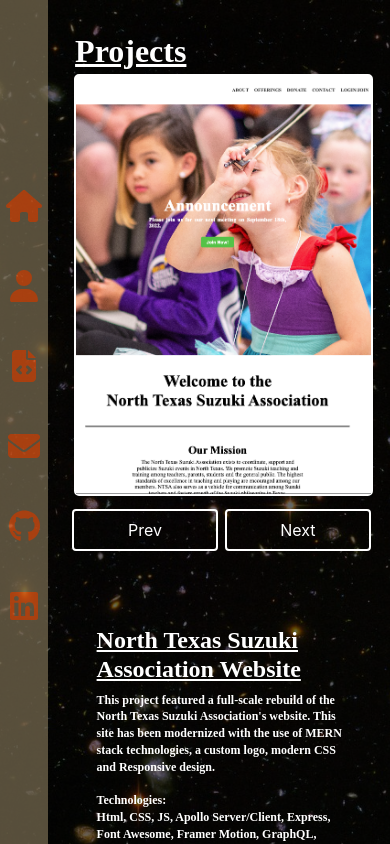
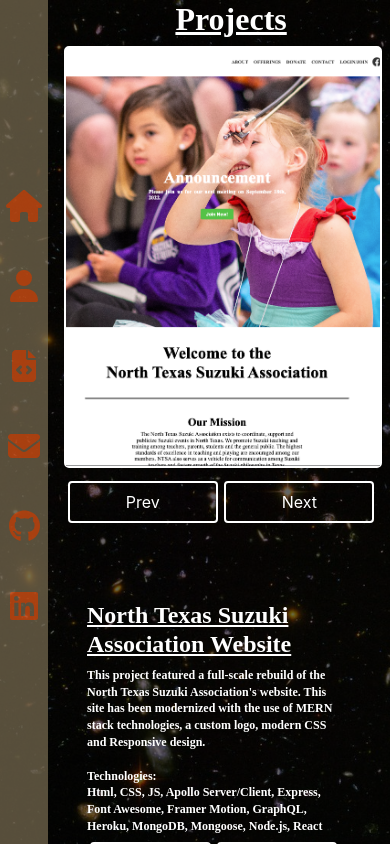
Before and after one commit to cmd0160/react_portfolio, a React (Create React App) app: page /react_portfolio/Projects in a window 390 px wide. Shown: the top 844 px of the page. Built offline with nearby package versions, Linux system fonts and the light colour scheme; a web font is replaced by a local one.

Commit message:
fixed some styling on projects page

```diff
--- a/src/components/Projects/Projects.css
+++ b/src/components/Projects/Projects.css
@@ -1,6 +1,7 @@
 .projects_con {
     display: flex;
     flex-direction: row;
+    padding: 0 7rem;
 }
 
 .projects_title {
@@ -19,7 +20,7 @@
 }
 
 .carousel {
-    height: 45vh;
+    height: 60vh;
     width: 100%;
     display: flex;
     flex-direction: column;
@@ -102,15 +103,18 @@
     .projects_con {
         display: flex;
         flex-direction: column;
+        padding: 0;
+
     }
 
     .projects_title {
-        margin: 3rem 0 0 3rem;
+        text-align: center;
+        padding: 3rem 0 0 6rem;
     }
 
     .carousel {
         height: 35vh;
-        width: 100%;
+        width: 80vw;
         align-self: center;
         margin-left: 6rem;
     }
@@ -129,7 +133,7 @@
         height: 50vh;
         width: 80vw;
         justify-content: flex-start;
-        margin-left: 2rem;
+        margin-left: 7rem;
 
     }
 }
@@ -164,7 +168,8 @@
 
     .projects_title {
         font-size: 2rem;
-        margin: 2rem 0 .25rem 4.4rem;
+        margin-left: 5rem;
+        padding: 0;
     }
 
     .carousel {
```
